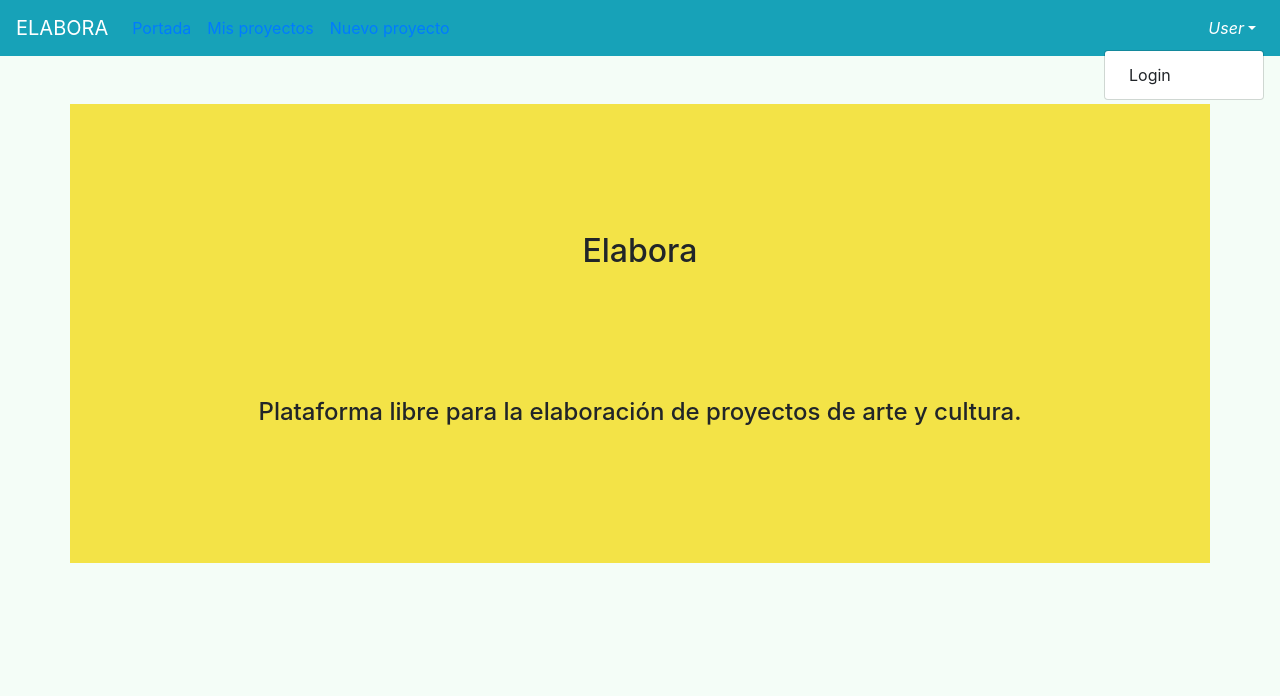
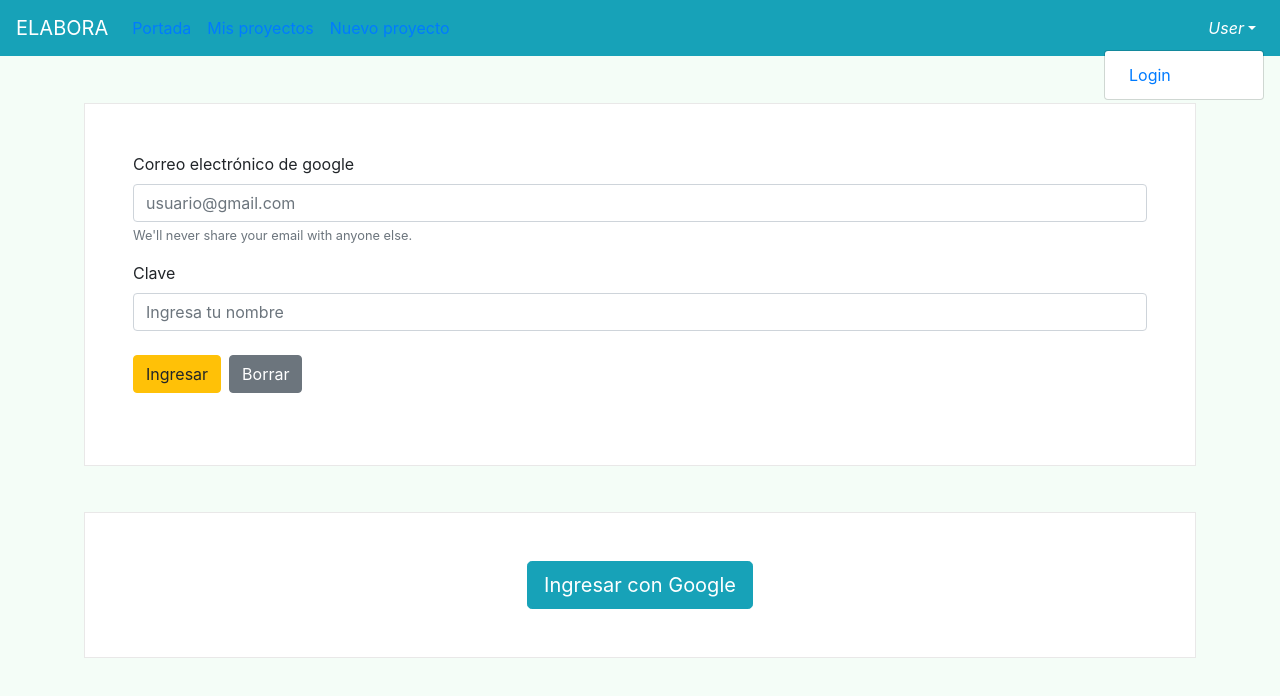
Before and after one commit to flowersflowing/DL_proyectofinal, a Vue app: page /#/login in a window 1280 px wide. Both pictures are taken after a click on the button "User". Shown: the top 696 px of the page. Built offline with nearby package versions, Linux system fonts and the light colour scheme; no server answers.

Commit message:
Agregando componente para el login

```diff
--- a/package.json
+++ b/package.json
@@ -14,6 +14,7 @@
     "bootstrap-vue": "^2.21.1",
     "core-js": "^3.6.5",
     "element-ui": "^2.14.1",
+    "firebase": "^8.2.1",
     "jquery": "^3.5.1",
     "popper.js": "^1.16.1",
     "vue": "^2.6.11",
--- a/src/App.vue
+++ b/src/App.vue
@@ -8,9 +8,9 @@
 
         <b-collapse id="nav-collapse" is-nav>
           <b-navbar-nav>
-            <b-nav-item href="#"><router-link to="/">Portada</router-link></b-nav-item>
-            <b-nav-item href="#"><router-link to="/proyectos">Mis proyectos</router-link></b-nav-item>
-            <b-nav-item href="#"><router-link to="/nuevoproyecto">Nuevo proyecto</router-link></b-nav-item>
+            <b-nav-item><router-link to="/">Portada</router-link></b-nav-item>
+            <b-nav-item><router-link to="/proyectos">Mis proyectos</router-link></b-nav-item>
+            <b-nav-item><router-link to="/nuevoproyecto">Nuevo proyecto</router-link></b-nav-item>
           </b-navbar-nav>
 
           <!-- Right aligned nav items -->
@@ -25,7 +25,7 @@
               <template #button-content>
                 <em>User</em>
               </template>
-              <b-dropdown-item href="#">Login</b-dropdown-item>
+              <b-dropdown-item><router-link to="/login">Login</router-link></b-dropdown-item>
             </b-nav-item-dropdown>
           </b-navbar-nav>
         </b-collapse>
--- /dev/null
+++ b/src/components/Ingresar.vue
@@ -0,0 +1,96 @@
+<template>
+  <div class="entrar container my-5">
+    <section class="ingresar container p-5">
+      <b-form @submit.prevent="login" @reset="onReset" v-if="show">
+        <b-form-group id="input-group-1" label="Correo electrónico de google" label-for="input-1" description="We'll never share your email with anyone else.">
+          <b-form-input id="input-1" v-model="form.email" type="email" placeholder="usuario@gmail.com" required></b-form-input>
+        </b-form-group>
+
+        <b-form-group id="input-group-2" label="Clave" label-for="input-2">
+          <b-form-input id="input-2" v-model="form.password" type="password" placeholder="Ingresa tu nombre" required></b-form-input>
+        </b-form-group>
+        <div class="my-4">
+          <b-button type="submit" variant="warning">Ingresar</b-button>
+          <b-button class="mx-2" type="reset" variant="secondary">Borrar</b-button>
+        </div>
+      </b-form>
+    </section>
+    <section class="btngoogle container my-5 p-5">
+      <div class="text-center">
+        <b-button size="lg" variant="info" @click="loginGoogle">Ingresar con Google</b-button>
+      </div>
+    </section>
+  </div>
+</template>
+
+<script>
+import firebase from 'firebase';
+export default {
+  name: 'Ingresar',
+  data() {
+    return {
+      form: {
+        email: '',
+        password: ''
+      },
+      show: true
+    }
+  },
+  methods: {
+    login() {
+      if(this.form.email && this.form.password) {
+        firebase.auth().signInWithEmailAndPassword(this.form.email, this.form.password)
+        .then(resp => {
+          console.log(resp.user.email);
+          this.$router.push('/proyectos');
+        }).catch(error => {
+          if(error.code == 'auth/wrong-password') {
+            console.log('contraseña inválida');
+          }else if(error.code == 'auth/invalid-email') {
+            console.log('correo inválido');
+          }else if(error.code == 'auth/user-disabled') {
+            console.log('usuario no corresponde');
+          }else {
+            Error(error);
+            console.log('usuario no encontrado');
+            // this.$router.push('/');
+          }
+        })
+      }else {
+        console.log('error por situación imprevista en login por correo');
+      }
+    },
+    loginGoogle() {
+        let provider = new firebase.auth.GoogleAuthProvider();
+        firebase.auth().signInWithPopup(provider)
+        .then(resp => {
+          console.log(resp);
+          this.$router.push('/proyectos');
+        }).catch(error => {
+          console.log(error);
+        })
+    },
+    onReset(event) {
+      event.preventDefault()
+      // Reset our form values
+      this.form.email = ''
+      this.form.name = ''
+      // Trick to reset/clear native browser form validation state
+      this.show = false
+      this.$nextTick(() => {
+        this.show = true
+      })
+    }
+  }
+}
+</script>
+
+<!-- Add "scoped" attribute to limit CSS to this component only -->
+<style scoped lang="scss">
+.ingresar, .btngoogle {
+  background-color: #ffffff;
+  outline-style: solid;
+  outline-color: #e9e8e8;
+  outline-width: 1px;
+}
+</style>
--- a/src/components/Nuevo.vue
+++ b/src/components/Nuevo.vue
@@ -1,19 +1,20 @@
 <template>
   <div class="newproject container my-5">
     <section class="formulario p-5">
-        <h4 class="mb-5">Comienza un nuevo proyecto</h4>
+        <h4 class="mb-4">Comienza un nuevo proyecto</h4>
         <b-form @submit="onSubmit" @reset="onReset" v-if="show">
         <b-form-group id="input-group-1" label="Nombre del proyecto" label-for="input-1">
-            <b-form-input id="input-1" v-model="form.name" placeholder="Fotografía y ciudad" required></b-form-input>
+            <b-form-input id="input-1" v-model="form.name" placeholder="Fotografía y ciudad." required></b-form-input>
         </b-form-group>
         <b-form-group id="input-group-2" label="Institución o territorio" label-for="input-2">
-            <b-form-input id="input-2" v-model="form.place" placeholder="Junta de vecinos Plaza Ratón" required></b-form-input>
+            <b-form-input id="input-2" v-model="form.place" placeholder="Junta de vecinos Plaza Ratón." required></b-form-input>
         </b-form-group>
-        <b-form-group id="input-group-2" label="Your Name:" label-for="input-2">
-            <b-form-input id="input-2" v-model="form.name" placeholder="Enter name" required></b-form-input>
+        <b-form-group id="input-group-3" label="Breve descripción del proyecto" label-for="input-3">
+          <b-form-textarea id="textarea" v-model="text" placeholder="En 100 caracteres escribe en qué consiste y para quien." rows="3" max-rows="6"></b-form-textarea>
         </b-form-group>
-        <b-button type="submit" variant="primary">Submit</b-button>
-        <b-button type="reset" variant="danger">Reset</b-button>
+
+        <b-button type="submit" variant="warning">Submit</b-button>
+        <b-button class="mx-2" type="reset" variant="secondary">Reset</b-button>
         </b-form>
     </section>
   </div>
--- a/src/main.js
+++ b/src/main.js
@@ -7,14 +7,20 @@ import { BootstrapVue, IconsPlugin } from 'bootstrap-vue';
 import 'bootstrap-vue/dist/bootstrap-vue.css';
 import ElementUi from 'element-ui';
 import 'element-ui/lib/theme-chalk/index.css';
+import firebase from 'firebase';
+import { firebaseConfig } from './config/firebaseConfig';
 
 Vue.use(BootstrapVue);
 Vue.use(IconsPlugin);
 Vue.use(ElementUi);
-Vue.config.productionTip = false
+Vue.config.productionTip = false;
+
+firebase.initializeApp(firebaseConfig);
+export const db = firebase.firestore();
 
 new Vue({
   router,
   store,
+  firebase,
   render: h => h(App)
 }).$mount('#app')
--- a/src/router/router.js
+++ b/src/router/router.js
@@ -41,6 +41,14 @@ const routes = [
     // which is lazy-loaded when the route is visited.
     component: () => import(/* webpackChunkName: "nuevoproyecto" */ '../views/Newproject.vue')
   },
+  {
+    path: '/login',
+    name: 'Login',
+    // route level code-splitting
+    // this generates a separate chunk (about.[hash].js) for this route
+    // which is lazy-loaded when the route is visited.
+    component: () => import(/* webpackChunkName: "login" */ '../views/Login.vue')
+  },
 ]
 
 const router = new VueRouter({
--- /dev/null
+++ b/src/views/Login.vue
@@ -0,0 +1,16 @@
+<template>
+  <div class="login">
+    <Ingresar />
+  </div>
+</template>
+
+<script>
+// @ is an alias to /src
+import Ingresar from '../components/Ingresar.vue'
+export default {
+  name: 'Login',
+  components: {
+    Ingresar
+  }
+}
+</script>
```
Also changed, not shown: 2 other files (tests, documents, lock files or other folders).
